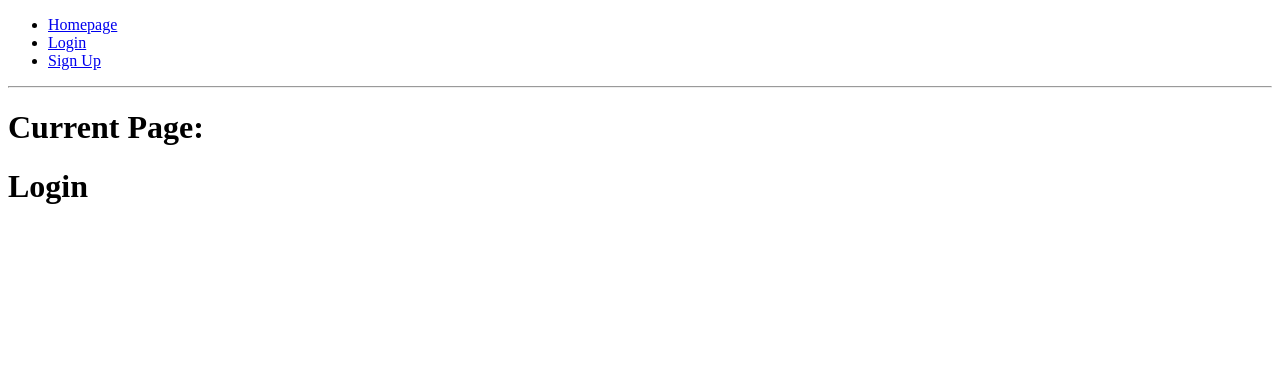
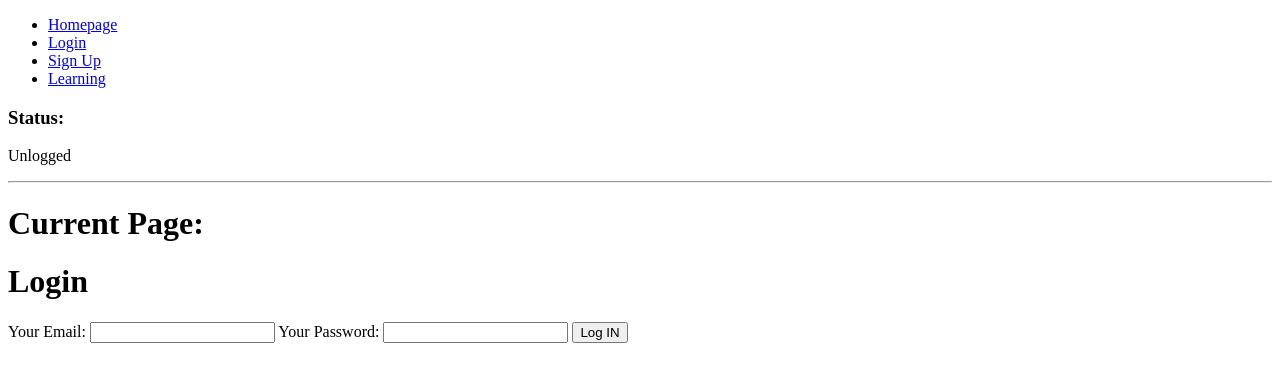
Before and after one commit to pamix2004/flasher_website, a Flask app: page /login in a window 1280 px wide. Shown: the top 382 px of the page. Run offline with Flask 3, Linux system fonts and the light colour scheme.

Commit message:
Implemented login feature,logout feature, restricted learning page to only logged users

```diff
--- a/website/__init__.py
+++ b/website/__init__.py
@@ -1,4 +1,4 @@
-from flask import Flask
+from flask import Flask,session,g
 from .extensions import db,mail
 import os
 
@@ -16,8 +16,8 @@ def create_app():
 
     app.config['MAIL_SERVER']='smtp.gmail.com'
     app.config['MAIL_PORT'] = 465
-    app.config['MAIL_USERNAME'] = os.environ.get("EMAIL_USERNAME")
-    app.config['MAIL_PASSWORD'] = os.environ.get("EMAIL_PASSWORD")
+    app.config['MAIL_USERNAME'] = os.environ.get("MAIL_USERNAME")
+    app.config['MAIL_PASSWORD'] = os.environ.get("MAIL_PASSWORD")
     app.config['MAIL_USE_TLS'] = False
     app.config['MAIL_USE_SSL'] = True
 
@@ -40,6 +40,16 @@ def create_app():
         db.create_all()
         mail.init_app(app)
 
+    @app.before_request
+    def before_request():
+        g.email = None
+        g.username = None
+        if "email" and "username" in session:
+            g.email = session["email"]
+            g.username = session["username"]
+            print("user is logged in")
+        else:
+            print("user is NOT logged in")
 
 
 
--- a/website/auth.py
+++ b/website/auth.py
@@ -1,4 +1,4 @@
-from flask import Blueprint,render_template,request,flash,current_app,url_for,redirect
+from flask import Blueprint,render_template,request,flash,current_app,url_for,redirect,session
 from itsdangerous import URLSafeTimedSerializer
 from .extensions import db,mail
 from .models import User
@@ -8,8 +8,51 @@ from werkzeug.security import generate_password_hash,check_password_hash
 
 auth = Blueprint("auth",__name__)
 
-@auth.route("/login")
+
+
+@auth.route("/login",methods = ["GET","POST"])
 def login():
+
+    if request.method == "POST":
+        #it gets input from user that fulfilled the form on login page
+        typed_email = request.form.get("email")
+        typed_password = request.form.get("password")
+
+
+
+        user_mail = User.query.filter_by(email=typed_email).first()
+
+        if user_mail is None:
+            flash("User with this email does not exist")
+
+        else:
+            if user_mail.verified == False:
+                flash("First you have to verify your email")
+
+            elif check_password_hash(user_mail.password,typed_password):
+                flash("you have successfully logged in")
+                email = user_mail.email
+                username = user_mail.username
+
+                session["email"] = email
+                session["username"] = username
+
+                return redirect(url_for("views.index"))
+
+
+
+
+
+
+
+
+
+
+
+
+
+
+
     return render_template("login.html")
 
 
@@ -40,7 +83,7 @@ def mail_confirmation(token):
     valid_token = decode_mail_token(token)
 
     if valid_token:
-        flash("Your account has been verivied, now you can log in")
+        return("Your account has been verified, now you can log in")
     else:
         return "<h1>Some error has occured</h1>"
 
@@ -85,6 +128,13 @@ def sign_up():
 
             return "<h1>Now we need to verify your email, check your inbox!</h1>"
 
+@auth.route("/logout")
+def logout():
+    session.pop("email",None)
+    session.pop("username",None)
+    flash("You have logout")
+    return redirect(url_for("auth.login"))
+
 
 
 
--- a/website/templates/base.html
+++ b/website/templates/base.html
@@ -26,7 +26,21 @@
                 <li><a href="/">Homepage</a></li>
                 <li><a href="/login">Login</a></li>
                 <li><a href="/sign_up">Sign Up</a></li>
+                <li><a href="/learning">Learning</a></li>
+                {% if g.username %}
+                    <li><a href="/logout">Logout</a></li>
+                {% endif %}
+
             </ul>
+            <h3>Status:</h3>
+            <p>
+                {% if g.username %}
+                    Logged as: {{g.username}}
+                {% else %}
+                    Unlogged
+                {% endif %}
+
+            </p>
         </nav>
 
         <hr>
--- /dev/null
+++ b/website/templates/learning.html
@@ -0,0 +1,5 @@
+{% extends "base.html" %}
+{% block current_page %}
+<h1>Learning</h1>
+{%endblock%}
+gd
--- a/website/templates/login.html
+++ b/website/templates/login.html
@@ -2,3 +2,17 @@
 {% block current_page %}
 <h1>Login</h1>
 {%endblock%}
+
+{% block content %}
+    <form action="" method="post">
+
+        <label for="email">Your Email:</label>
+        <input type="email" name="email" required>
+
+        <label for="password">Your Password:</label>
+        <input type="password" name ="password" required>
+
+        <button type="submit">Log IN</button>
+
+    </form>
+{% endblock %}
```
Also changed, not shown: website/views.py (+10 -2 lines), instance/database.db.
